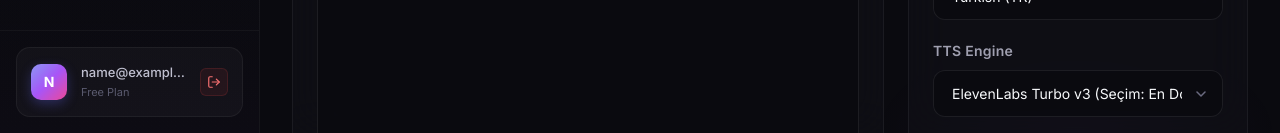
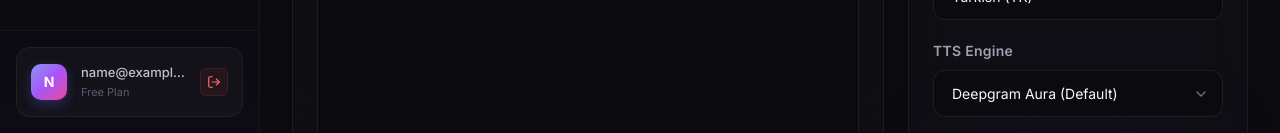
Before and after one commit to mustafagl01/myretell, a React (Vite) app in the folder frontend/: page /agents/create in a window 1280 px wide. Shown: the part 667-800 px from the top of the page. Built offline with nearby package versions, Linux system fonts and the light colour scheme; sample sign-in values are in the browser's storage.

Commit message:
fix: set deepgram as default TTS across backend and frontend

```diff
--- a/frontend/src/pages/AgentCreate.jsx
+++ b/frontend/src/pages/AgentCreate.jsx
@@ -37,10 +37,10 @@ const STT_OPTIONS = [
 ];
 
 const STACK_TTS_OPTIONS = [
-    { value: 'eleven_turbo_v3', label: 'ElevenLabs Turbo v3 (Seçim: En Doğal)', provider: 'elevenlabs' },
+    { value: 'deepgram', label: 'Deepgram Aura (Default)', provider: 'deepgram' },
+    { value: 'eleven_turbo_v3', label: 'ElevenLabs Turbo v3 (High Quality)', provider: 'elevenlabs' },
     { value: 'eleven_multilingual_v2', label: 'ElevenLabs Multilingual v2', provider: 'elevenlabs' },
     { value: 'playht_2_turbo', label: 'PlayHT 2.0 Turbo (Coming Soon)', provider: 'playht' },
-    { value: 'aura-2-thalia-en', label: 'Deepgram Aura 2 (Economy)', provider: 'deepgram' },
     { value: 'azure-neural', label: 'Azure Neural (Coming Soon)', provider: 'azure' },
 ];
 
--- a/frontend/src/pages/AgentDetail.jsx
+++ b/frontend/src/pages/AgentDetail.jsx
@@ -17,11 +17,11 @@ const VOICE_OPTIONS = [
 ];
 
 const TTS_MODEL_OPTIONS = [
-    { value: 'eleven_turbo_v3', label: 'ElevenLabs Turbo v3 (Winner)' },
+    { value: 'deepgram', label: 'Deepgram Aura (Default)' },
+    { value: 'eleven_turbo_v3', label: 'ElevenLabs Turbo v3 (High Quality)' },
     { value: 'eleven_multilingual_v2', label: 'ElevenLabs Multilingual v2' },
     { value: 'playht_2_turbo', label: 'PlayHT 2.0 Turbo (Soon)', disabled: true },
     { value: 'azure-neural', label: 'Azure Neural (Soon)', disabled: true },
-    { value: 'deepgram', label: 'Deepgram Aura (Default)' },
 ];
 
 const STT_OPTIONS = [
```
Also changed, not shown: 1 other file (tests, documents, lock files or other folders).
